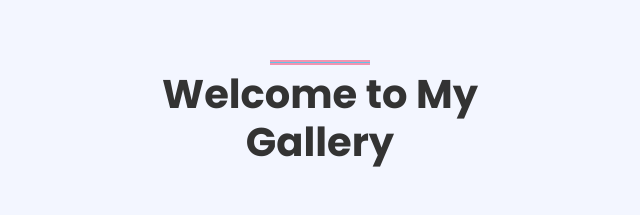
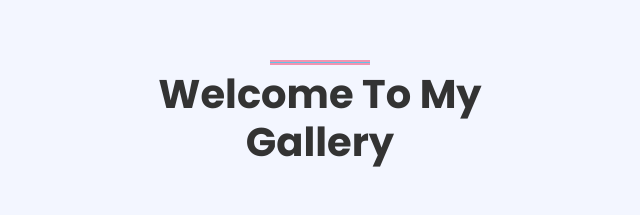
Before and after one commit to Maulidanh12/profile, a plain HTML site: page gallery.html in a window 1280 px wide. Shown: the part 704-919 px from the top of the page, 320-960 px from the left. Drawn offline with nearby package versions, Linux system fonts and the light colour scheme.

Commit message:
Update gallery.html

```diff
--- a/gallery.html
+++ b/gallery.html
@@ -102,7 +102,7 @@
         <div class="container py-5">
             <div class="row justify-content-center">
                 <div class="col-lg-5">
-                    <h1 class="section-title position-relative text-center mb-5">Welcome to My Gallery</h1>
+                    <h1 class="section-title position-relative text-center mb-5">Welcome To My Gallery</h1>
                 </div>
             </div>
             <div class="row">
```
